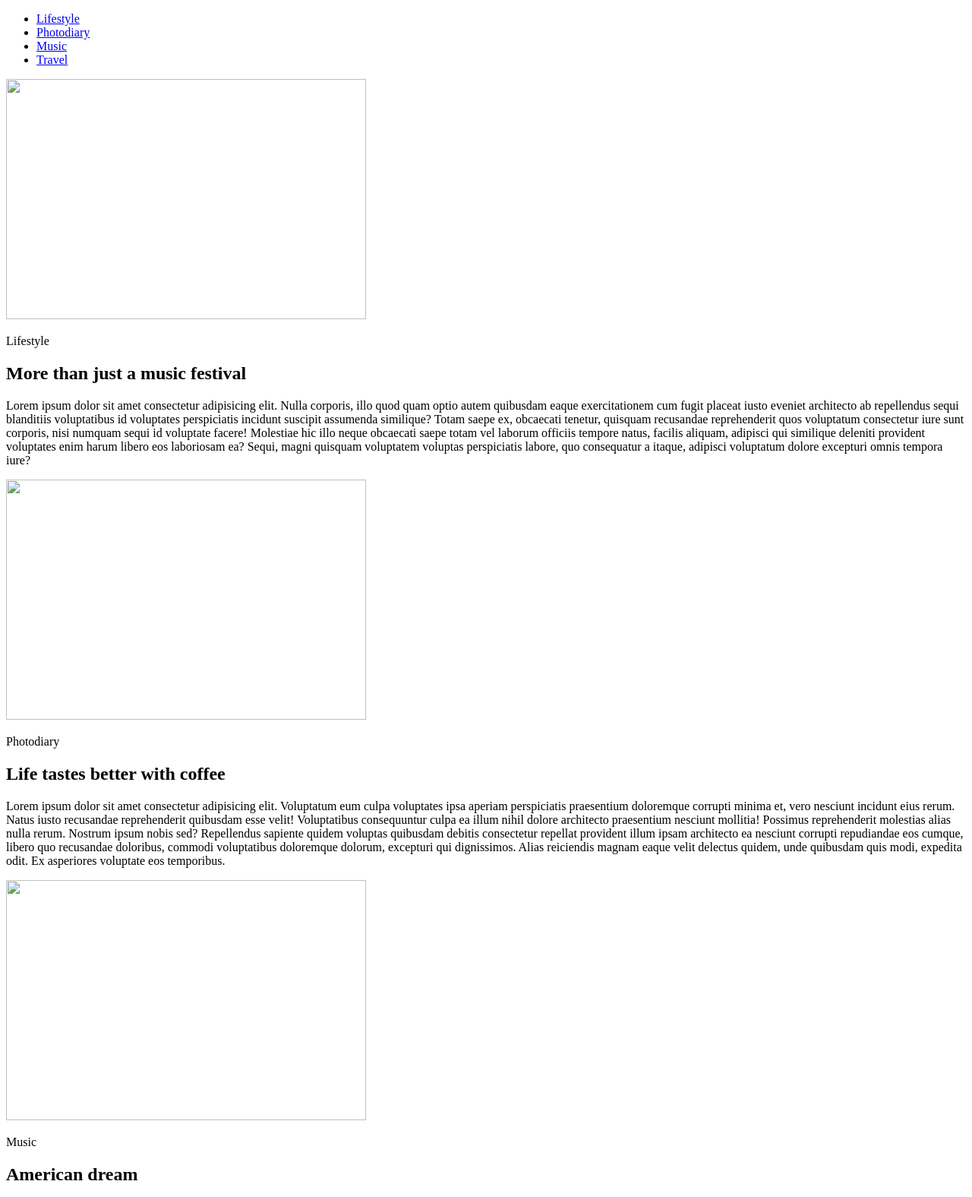
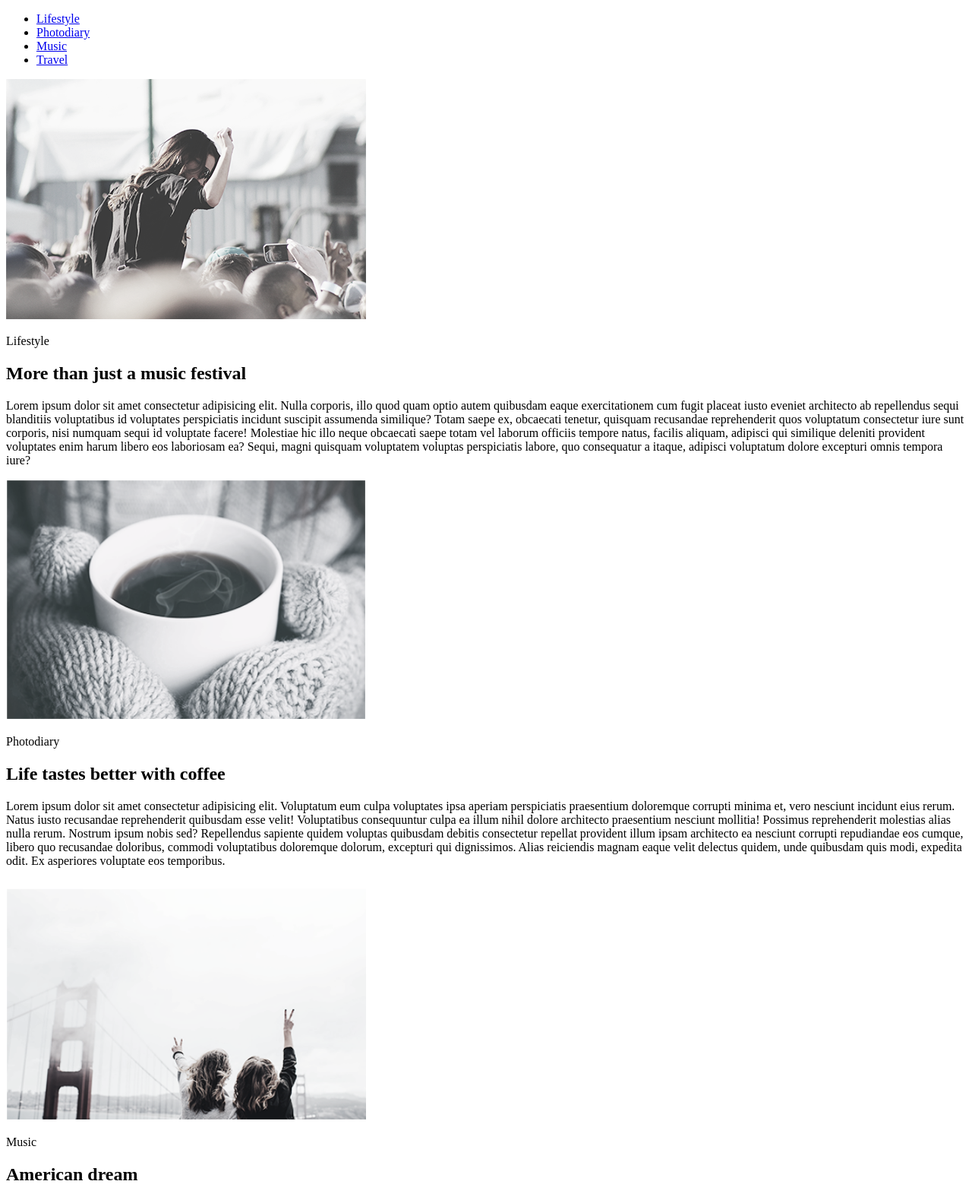
Before and after one commit to rechichts/goit-fe-course2, a plain HTML site: page modul-1/index.html in a window 1280 px wide. Shown: the top 1575 px of the page at 76% size. Drawn offline with Linux system fonts and the light colour scheme.

Commit message:
add index

```diff
--- a/modul-1/index.html
+++ b/modul-1/index.html
@@ -21,24 +21,24 @@
             <a href="#">Travel</a>
         </li>
     </ul>
-    <img src="modul-1/img/image1.png" alt="" width="474" height="316">
+    <img src="./img/image1.png" alt="" width="474" height="316">
     <p>Lifestyle</p>
     <h2>More than just a music festival</h2>
     <p>
         Lorem ipsum dolor sit amet consectetur adipisicing elit. Nulla corporis, illo quod quam optio autem quibusdam eaque exercitationem cum fugit placeat iusto eveniet architecto ab repellendus sequi blanditiis voluptatibus id voluptates perspiciatis incidunt suscipit assumenda similique? Totam saepe ex, obcaecati tenetur, quisquam recusandae reprehenderit quos voluptatum consectetur iure sunt corporis, nisi numquam sequi id voluptate facere! Molestiae hic illo neque obcaecati saepe totam vel laborum officiis tempore natus, facilis aliquam, adipisci qui similique deleniti provident voluptates enim harum libero eos laboriosam ea? Sequi, magni quisquam voluptatem voluptas perspiciatis labore, quo consequatur a itaque, adipisci voluptatum dolore excepturi omnis tempora iure?
     </p>
-    <img src="modul-1/img/image2.png" alt="" width="474" height="316">
+    <img src="./img/image2.png" alt="" width="474" height="316">
     <p>Photodiary</p>
     <h2>Life tastes better with coffee</h2>
     <p>Lorem ipsum dolor sit amet consectetur adipisicing elit. Voluptatum eum culpa voluptates ipsa aperiam perspiciatis praesentium doloremque corrupti minima et, vero nesciunt incidunt eius rerum. Natus iusto recusandae reprehenderit quibusdam esse velit! Voluptatibus consequuntur culpa ea illum nihil dolore architecto praesentium nesciunt mollitia! Possimus reprehenderit molestias alias nulla rerum. Nostrum ipsum nobis sed? Repellendus sapiente quidem voluptas quibusdam debitis consectetur repellat provident illum ipsam architecto ea nesciunt corrupti repudiandae eos cumque, libero quo recusandae doloribus, commodi voluptatibus doloremque dolorum, excepturi qui dignissimos. Alias reiciendis magnam eaque velit delectus quidem, unde quibusdam quis modi, expedita odit. Ex asperiores voluptate eos temporibus.
     </p>
-    <img src="modul-1/img/image3.png" alt="" width="474" height="316">
+    <img src="./img/image3.png" alt="" width="474" height="316">
     <p>Music</p>
     <h2>American dream</h2>
     <p>
         Lorem ipsum dolor sit amet consectetur adipisicing elit. Voluptatum eum culpa voluptates ipsa aperiam perspiciatis praesentium doloremque corrupti minima et, vero nesciunt incidunt eius rerum. Natus iusto recusandae reprehenderit quibusdam esse velit! Voluptatibus consequuntur culpa ea illum nihil dolore architecto praesentium nesciunt mollitia! Possimus reprehenderit molestias alias nulla rerum. Nostrum ipsum nobis sed? Repellendus sapiente quidem voluptas quibusdam debitis consectetur repellat provident illum ipsam architecto ea nesciunt corrupti repudiandae eos cumque, libero quo recusandae doloribus, commodi voluptatibus doloremque dolorum, excepturi qui dignissimos. Alias reiciendis magnam eaque velit delectus quidem, unde quibusdam quis modi, expedita odit. Ex asperiores voluptate eos temporibus.
     </p>
-    <img src="modul-1/img/image3.png" alt="" width="474" height="316">
+    <img src="./img/image3.png" alt="" width="474" height="316">
     <p>Travel</p>
     <h2>A day exploring the Alps</h2>
     <p>Lorem ipsum dolor sit amet consectetur adipisicing elit. Voluptatum eum culpa voluptates ipsa aperiam perspiciatis praesentium doloremque corrupti minima et, vero nesciunt incidunt eius rerum. Natus iusto recusandae reprehenderit quibusdam esse velit! Voluptatibus consequuntur culpa ea illum nihil dolore architecto praesentium nesciunt mollitia! Possimus reprehenderit molestias alias nulla rerum. Nostrum ipsum nobis sed? Repellendus sapiente quidem voluptas quibusdam debitis consectetur repellat provident illum ipsam architecto ea nesciunt corrupti repudiandae eos cumque, libero quo recusandae doloribus, commodi voluptatibus doloremque dolorum, excepturi qui dignissimos. Alias reiciendis magnam eaque velit delectus quidem, unde quibusdam quis modi, expedita odit. Ex asperiores voluptate eos temporibus.
```
